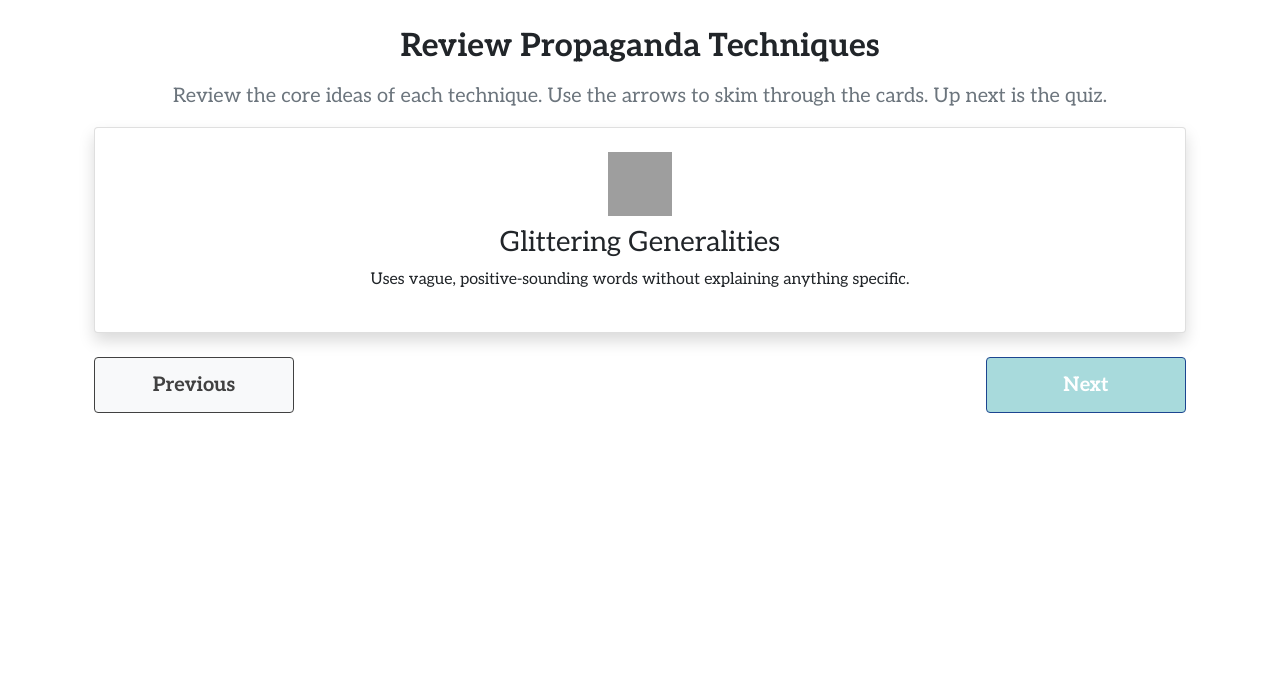
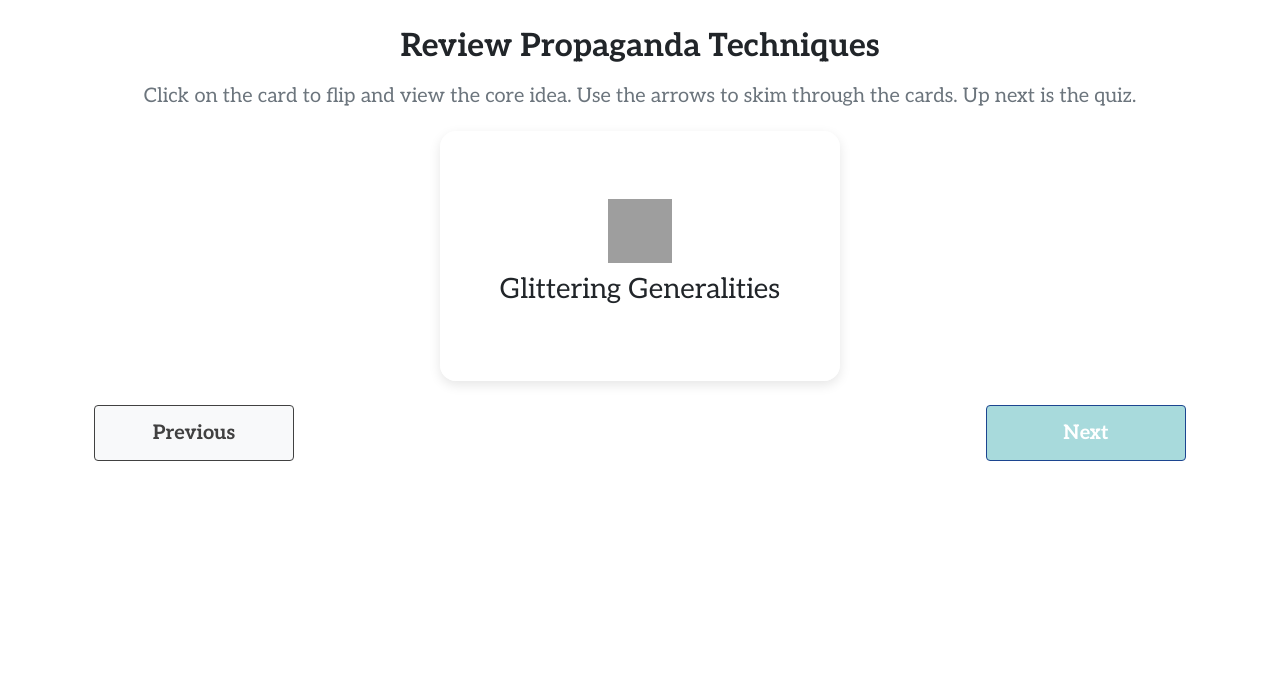
Before and after one commit to trishataparia/spring25-ui-final, a Flask app: page /review in a window 1280 px wide. Shown: the part 107-800 px from the top of the page. Run offline with Flask 3, Linux system fonts and the light colour scheme; parts of the project's set-up code (start-up, migrations or seed data) failed here and were passed over; some libraries are stand-ins or nearby versions; grey boxes are pictures that could not be loaded.

Commit message:
Added flashcard flip implementation

```diff
--- a/static/final.css
+++ b/static/final.css
@@ -343,3 +343,56 @@ body {
   margin-bottom: 30px;
   min-width: 300px;
 }
+
+
+.flashcard-wrapper {
+  width: 100%;
+  max-width: 400px;
+  height: 250px;
+  margin: 20px auto;
+  border-radius: 16px;
+  overflow: hidden;
+  box-shadow: 0 4px 12px rgba(0, 0, 0, 0.1);
+}
+
+.flashcard {
+  width: 100%;
+  height: 100%;
+  perspective: 1000px;
+  cursor: pointer;
+}
+
+.card-inner {
+  width: 100%;
+  height: 100%;
+  transition: transform 0.6s ease-in-out;
+  transform-style: preserve-3d;
+  position: relative;
+}
+
+.flashcard.flipped .card-inner {
+  transform: rotateY(180deg);
+}
+
+.card-front,
+.card-back {
+  position: absolute;
+  width: 100%;
+  height: 100%;
+  display: flex;
+  flex-direction: column;
+  justify-content: center;
+  align-items: center;
+  backface-visibility: hidden;
+  padding: 20px;
+}
+
+.card-front {
+  background-color: white;
+  z-index: 2;
+}
+
+.card-back {
+  background-color: #e3f2fd;
+  transform: rotateY(180deg);
+}
--- a/static/review.js
+++ b/static/review.js
@@ -13,12 +13,14 @@ function updateCard() {
     }
   }
 
-$(document).ready(function() {
+  $(document).ready(function () {
+    const $flashcard = $("#flashcard");
+
     $.ajax({
       url: "/get_lessons",
       method: "GET",
       dataType: "json",
-    success: function(data) {
+      success: function (data) {
         reviewData = Object.values(data).map(lesson => ({
           title: lesson.title,
           core_idea: lesson.core_idea,
@@ -26,15 +28,16 @@ $(document).ready(function() {
         }));
         updateCard();
       },
-    error: function(error) {
+      error: function (error) {
         console.error("Error fetching review data:", error);
       }
     });
 
-  $("#prev-btn").click(function() {
+    $("#prev-btn").click(function () {
       if (currentIndex > 0) {
         currentIndex--;
         updateCard();
+        $flashcard.removeClass("flipped"); // Reset on navigation
       }
     });
 
@@ -42,9 +45,14 @@ $(document).ready(function() {
       if (currentIndex < reviewData.length - 1) {
         currentIndex++;
         updateCard();
+        $flashcard.removeClass("flipped"); // Reset on navigation
       } else {
-      // Redirect to quiz_home on last card
         window.location.href = "/quiz_home";
       }
     });
+
+    // Flip behavior
+    $flashcard.on("click", function () {
+      $(this).toggleClass("flipped");
     });
+  });
--- a/templates/review.html
+++ b/templates/review.html
@@ -6,15 +6,21 @@
 <div class="container">
   <div class="text-center mt-5">
     <h2 class="mb-3" id="review-title">Review Propaganda Techniques</h2>
-    <p class="text-muted fs-5">Review the core ideas of each technique. Use the arrows to skim through the cards. Up next is the quiz.</p>
-    <div class="card shadow p-4 mb-4">
-      <div class="d-flex align-items-center flex-column">
-        <img id="technique-icon" src="" alt="icon" style="width: 64px; height: 64px; margin-bottom: 10px;">
-        <h3 id="technique-title"></h3>
-        <p id="technique-description"></p>
+    <p class="text-muted fs-5">Click on the card to flip and view the core idea. Use the arrows to skim through the cards. Up next is the quiz.</p>
+    <div class="flashcard-wrapper">
+      <div class="flashcard" id="flashcard">
+        <div class="card-inner">
+          <div class="card-front">
+            <img id="technique-icon" src="" alt="icon" style="width: 64px; height: 64px; margin-bottom: 10px;">
+            <h3 id="technique-title"></h3>
+          </div>
+          <div class="card-back">
+            <p id="technique-description" class="text-center px-3"></p>
+          </div>
+        </div>
       </div>
     </div>
-    <div class="d-flex justify-content-between">
+    <div class="d-flex justify-content-between mt-4">
       <button id="prev-btn" class="btn btn-prev btn-outline-secondary">Previous</button>
       <button id="next-btn" class="btn btn-next btn-outline-secondary">Next</button>
     </div>
```
Also changed, not shown: 2 other files. Lines whose indentation alone changed are shown as unchanged.
